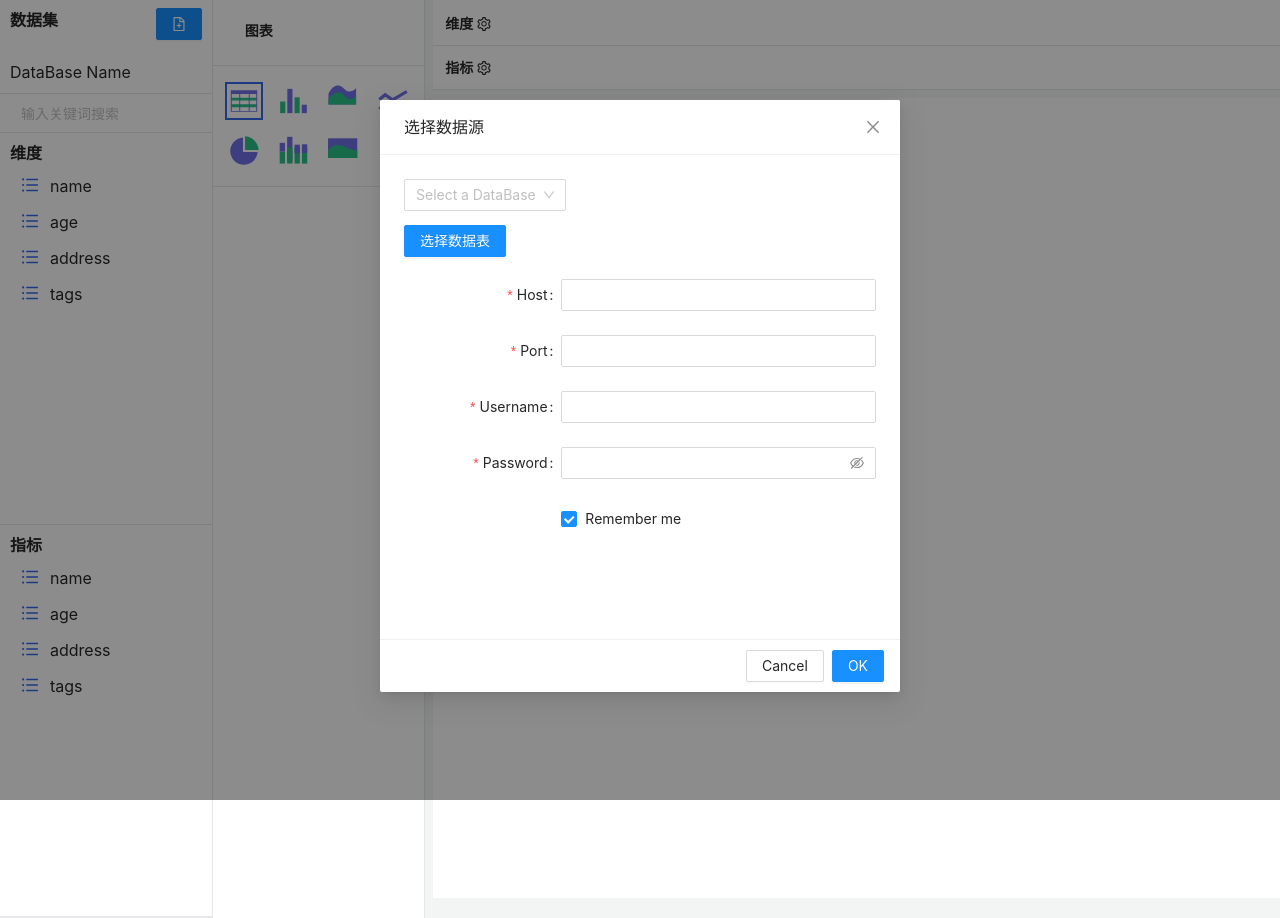
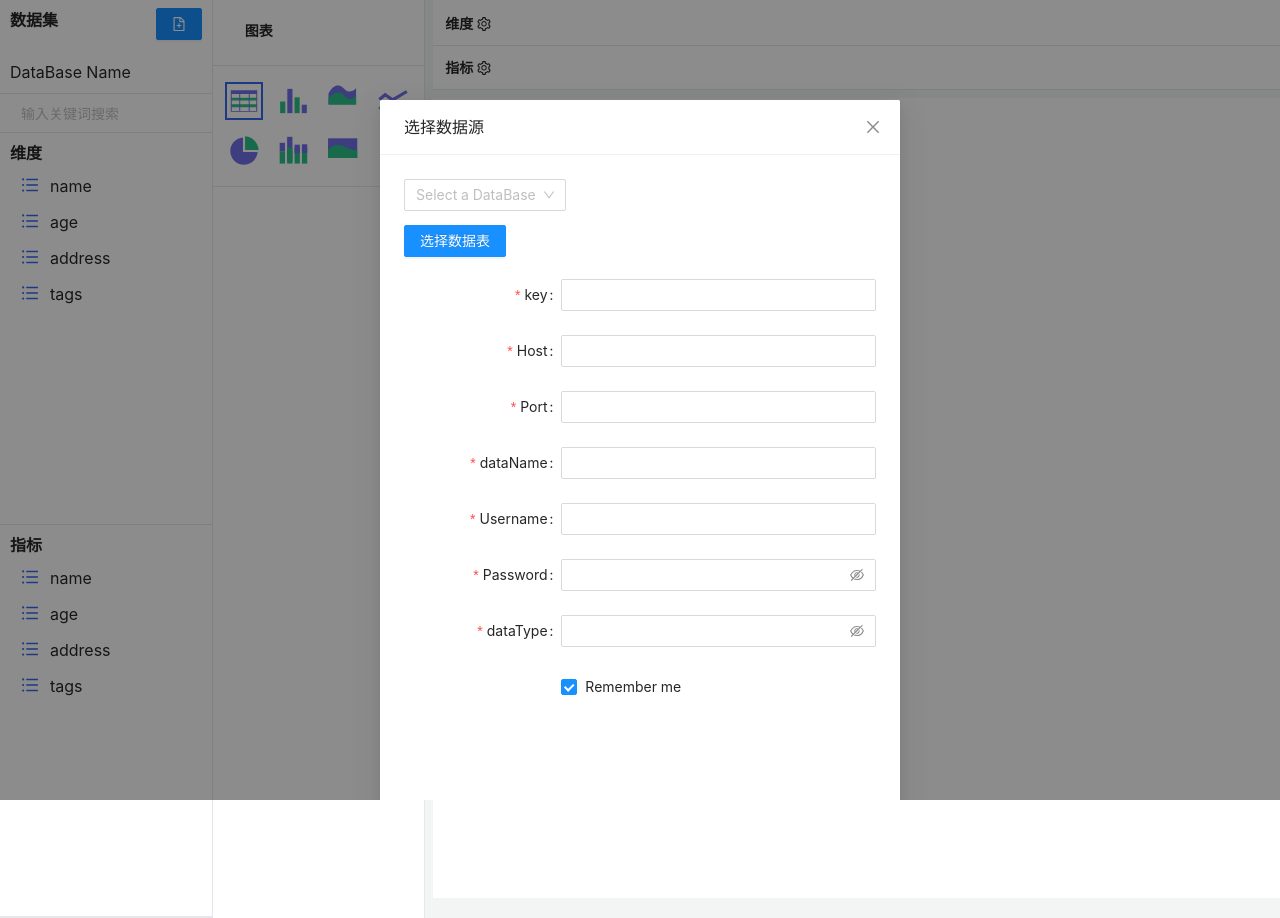
Before and after one commit to Jiay0928/Bi_front, a React (Create React App) app: page / in a window 1280 px wide. Both pictures are taken after a click on the button 178 px from the left and 24 px from the top of the page. Built offline with nearby package versions, Linux system fonts and the light colour scheme; the HTML template or start-up script is replaced by a standard one.

Commit message:
表单更改

```diff
--- a/src/pages/mainPage/component/databaseInfo/loginDb.jsx
+++ b/src/pages/mainPage/component/databaseInfo/loginDb.jsx
@@ -29,18 +29,35 @@ const LoginDB = () => {
       onFinishFailed={onFinishFailed}
       autoComplete="off"
     >
-        <Form.Item
+
+      <Form.Item
+        label="key"
+        name="key"
+        rules={[
+          {
+            required: true,
+            message: 'Please input your key!',
+          },
+        ]}
+      >
+        <Input />
+      </Form.Item>
+
+
+      <Form.Item
         label="Host"
         name="Host"
         rules={[
           {
             required: true,
-            message: 'Please input your host!',
+            message: 'Please input your url!',
           },
         ]}
       >
         <Input />
       </Form.Item>
+
+
 
       <Form.Item
         label="Port"
@@ -49,6 +66,19 @@ const LoginDB = () => {
           {
             required: true,
             message: 'Please input your port!',
+          },
+        ]}
+      >
+        <Input />
+      </Form.Item>
+
+      <Form.Item
+        label="dataName"
+        name="dataName"
+        rules={[
+          {
+            required: true,
+            message: 'Please input your dataBaseName!',
           },
         ]}
       >
@@ -75,6 +105,19 @@ const LoginDB = () => {
           {
             required: true,
             message: 'Please input your password!',
+          },
+        ]}
+      >
+        <Input.Password />
+      </Form.Item>
+
+      <Form.Item
+        label="dataType"
+        name="dataType"
+        rules={[
+          {
+            required: true,
+            message: 'Please input your dataType!',
           },
         ]}
       >
```
